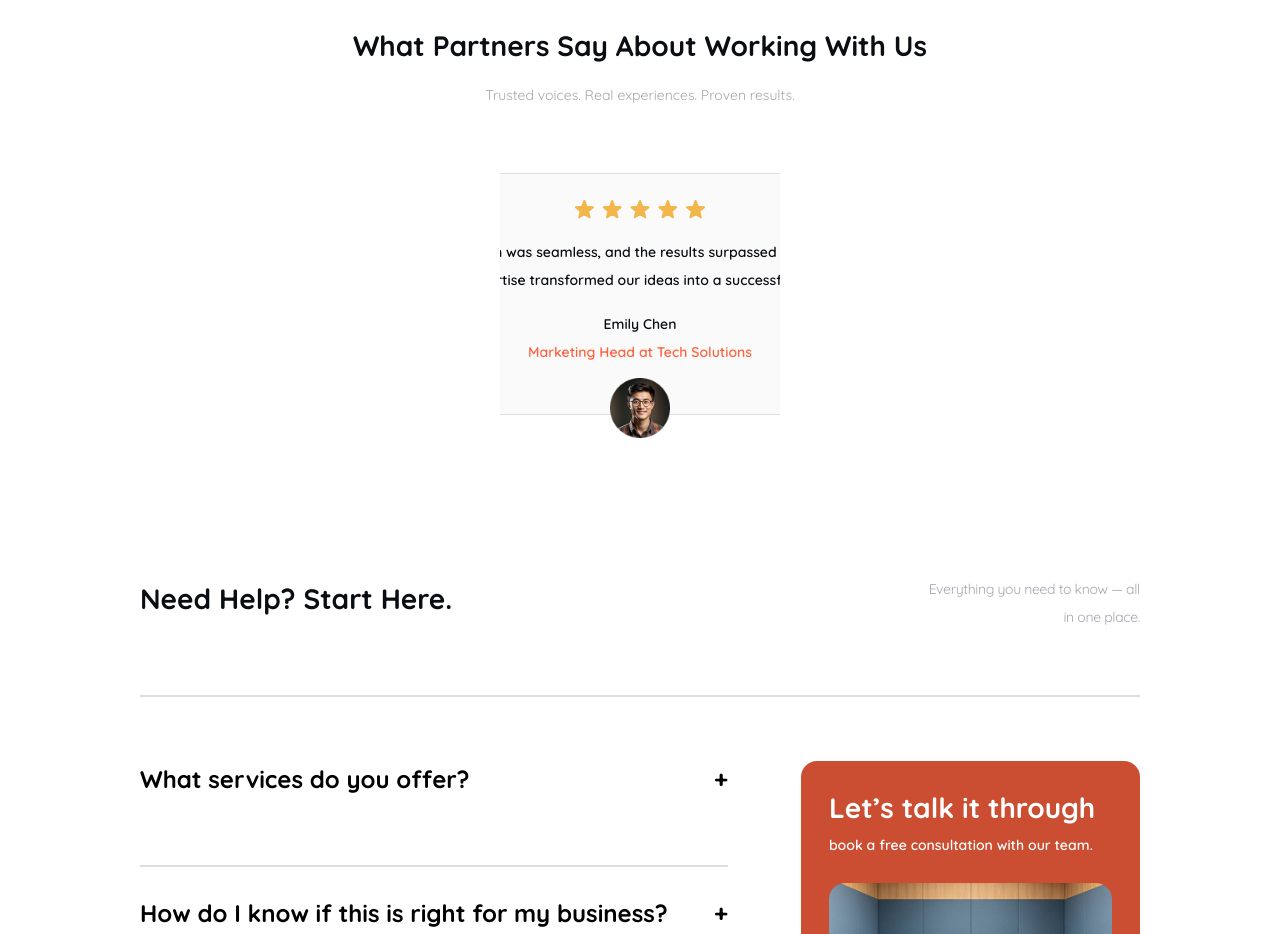
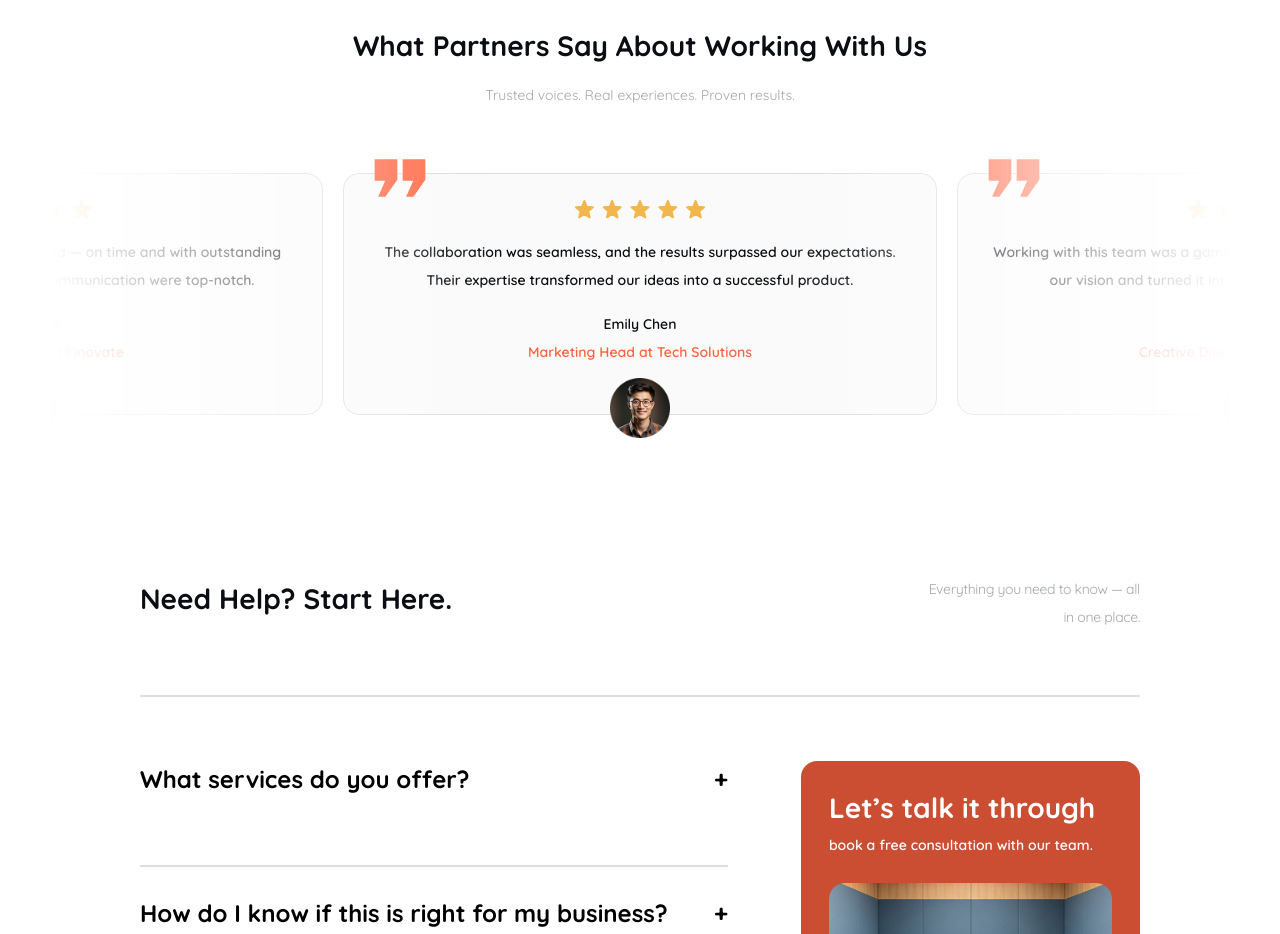
Before and after one commit to hanssav/wph-7-landing-page, a React (Vite) app: page / in a window 1280 px wide. Shown: the part 3900-4834 px from the top of the page. Built offline with nearby package versions, Linux system fonts and the light colour scheme.

Commit message:
fix/*
Signed-off-by: hanssav <handihandi40@gmail.com>

```diff
--- a/src/components/container/Header/Header.tsx
+++ b/src/components/container/Header/Header.tsx
@@ -76,7 +76,10 @@ const Header: React.FC = () => {
           alt='logo-light'
           id='logo-light'
           className='h-[36px] w-[159px] cursor-pointer'
-          onClick={() => window.scrollTo({ top: 0, behavior: 'smooth' })}
+          onClick={() => {
+            window.scrollTo({ top: 0, behavior: 'smooth' });
+            setIsHamburgerOpen(false);
+          }}
         />
 
         <nav className='hidden md:inline'>
--- a/src/components/container/ProcessSection/Process.constants.ts
+++ b/src/components/container/ProcessSection/Process.constants.ts
@@ -6,41 +6,35 @@ export const processSteps: ProcessStepProps[] = [
     title: 'Discovery & Consultation',
     description: 'Understand Your Needs & Goals',
     align: 'left',
-    basis: '45/100',
   },
   {
     id: 2,
     title: 'Planning & Strategy',
     description: 'Build a Clear, Scalable Roadmap',
     align: 'right',
-    basis: '45/100',
   },
   {
     id: 3,
     title: 'Design & Prototyping',
     description: 'Craft UX That Converts',
     align: 'left',
-    basis: '45/100',
   },
   {
     id: 4,
     title: 'Development & Implementation',
     description: 'Deliver With Speed & Precision',
     align: 'right',
-    basis: '45/100',
   },
   {
     id: 5,
     title: 'Testing & Optimization',
     description: 'Ensure Quality at Every Step',
     align: 'left',
-    basis: '45/100',
   },
   {
     id: 6,
     title: 'Scale, Measure & Improve Continuously',
     description: 'Scale, Measure & Improve Continuously',
     align: 'right',
-    basis: '45/100',
   },
 ];
--- a/src/components/container/ProcessSection/Process.tsx
+++ b/src/components/container/ProcessSection/Process.tsx
@@ -13,7 +13,6 @@ const ProcessStep: React.FC<ProcessStepProps> = ({
   title,
   description,
   align,
-  basis,
 }) => {
   const [isOpen, setIsOpen] = React.useState<boolean>(false);
 
@@ -36,8 +35,7 @@ const ProcessStep: React.FC<ProcessStepProps> = ({
       {/* Accordion */}
       <div
         className={clsx(
-          'relative grow flex w-full rounded-2xl border-base-border bg-base-50 dark:bg-base-950 dark:border-base-800 p-4 lg:p-6 justify-between lg:flex-none',
-          `lg:basis-${basis}`
+          'relative grow flex w-full rounded-2xl border-base-border bg-base-50 dark:bg-base-950 dark:border-base-800 p-4 lg:p-6 justify-between lg:flex-none lg:basis-45/100'
         )}
       >
         <details
@@ -74,7 +72,7 @@ const ProcessStep: React.FC<ProcessStepProps> = ({
 const Process: React.FC = () => {
   return (
     <SectionWrapper
-      id='service'
+      id='process'
       className='flex flex-col gap-6 py-10 lg:py-20 lg:gap-16'
     >
       <div className='flex flex-col gap-[11px] text-center'>
--- a/src/components/container/ProcessSection/Process.types.ts
+++ b/src/components/container/ProcessSection/Process.types.ts
@@ -3,7 +3,6 @@ type ProcessStepProps = {
   title: string;
   description: string;
   align: 'left' | 'right';
-  basis: string;
 };
 
 export type { ProcessStepProps };
--- a/src/components/container/TestimonialSection/Testimonial.tsx
+++ b/src/components/container/TestimonialSection/Testimonial.tsx
@@ -13,16 +13,12 @@ const BlurWrapper: React.FC<{ align: 'left' | 'right' }> = ({
     <div
       className={clsx(
         'hidden lg:block absolute z-20 top-7 lg:top-48 h-2/3 w-[500px] bg-white dark:bg-black',
-        // Position horizontally based on alignLeft (either left or right side)
         alignLeft ? 'left-0' : 'right-0',
-
-        // Apply gradient mask that fades out toward the opposite side
-        `lg:[mask-image:linear-gradient(to_${
-          alignLeft ? 'right' : 'left'
-        },black_10%,transparent_100%)]`,
-
-        // Ensure mask covers fully and doesn’t repeat
-        '[mask-repeat:no-repeat] [mask-size:100%_100%]'
+        // Add both mask and -webkit-mask
+        alignLeft
+          ? 'lg:[mask-image:linear-gradient(to_right,black_10%,transparent_100%)] lg:[-webkit-mask-image:linear-gradient(to_right,black_10%,transparent_100%)]'
+          : 'lg:[mask-image:linear-gradient(to_left,black_10%,transparent_100%)] lg:[-webkit-mask-image:linear-gradient(to_left,black_10%,transparent_100%)]',
+        '[mask-repeat:no-repeat] [mask-size:100%_100%] [-webkit-mask-repeat:no-repeat] [-webkit-mask-size:100%_100%]'
       )}
     ></div>
   );
```
